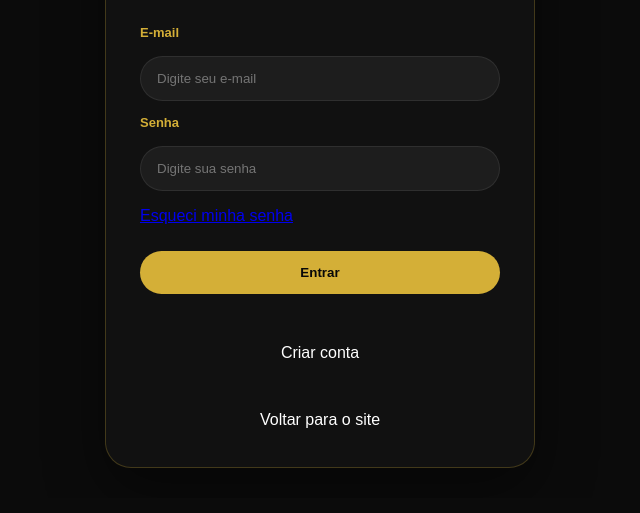
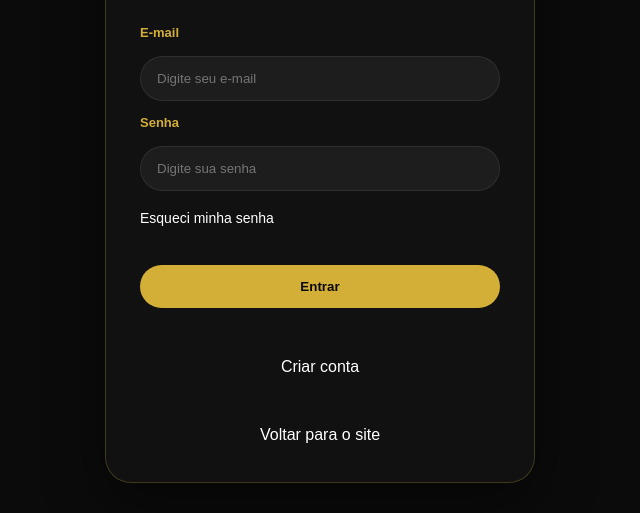
Before and after one commit to isanstoskt/The-Barber-Guapo-, a plain HTML site: page login.html in a window 1280 px wide. Shown: the part 318-831 px from the top of the page, without its empty margins (320-960 px from the left). Drawn offline with Linux system fonts and the light colour scheme.

Commit message:
asdasdasdasdasdasda

```diff
--- a/style.css
+++ b/style.css
@@ -2639,3 +2639,22 @@ footer {
 .destaque-link:hover {
   color: #d4a852;
 }
+.link-esqueceu-senha {
+  display: inline-block;
+  margin-top: 4px;
+  margin-bottom: 14px;
+  color: #ffffff;
+  font-size: 14px;
+  text-decoration: none;
+  background: none;
+  padding: 0;
+}
+
+.link-esqueceu-senha:visited {
+  color: #ffffff;
+}
+
+.link-esqueceu-senha:hover {
+  color: #d4a852;
+  text-decoration: none;
+}
```
Also changed, not shown: login.html (+1 -1 lines).
